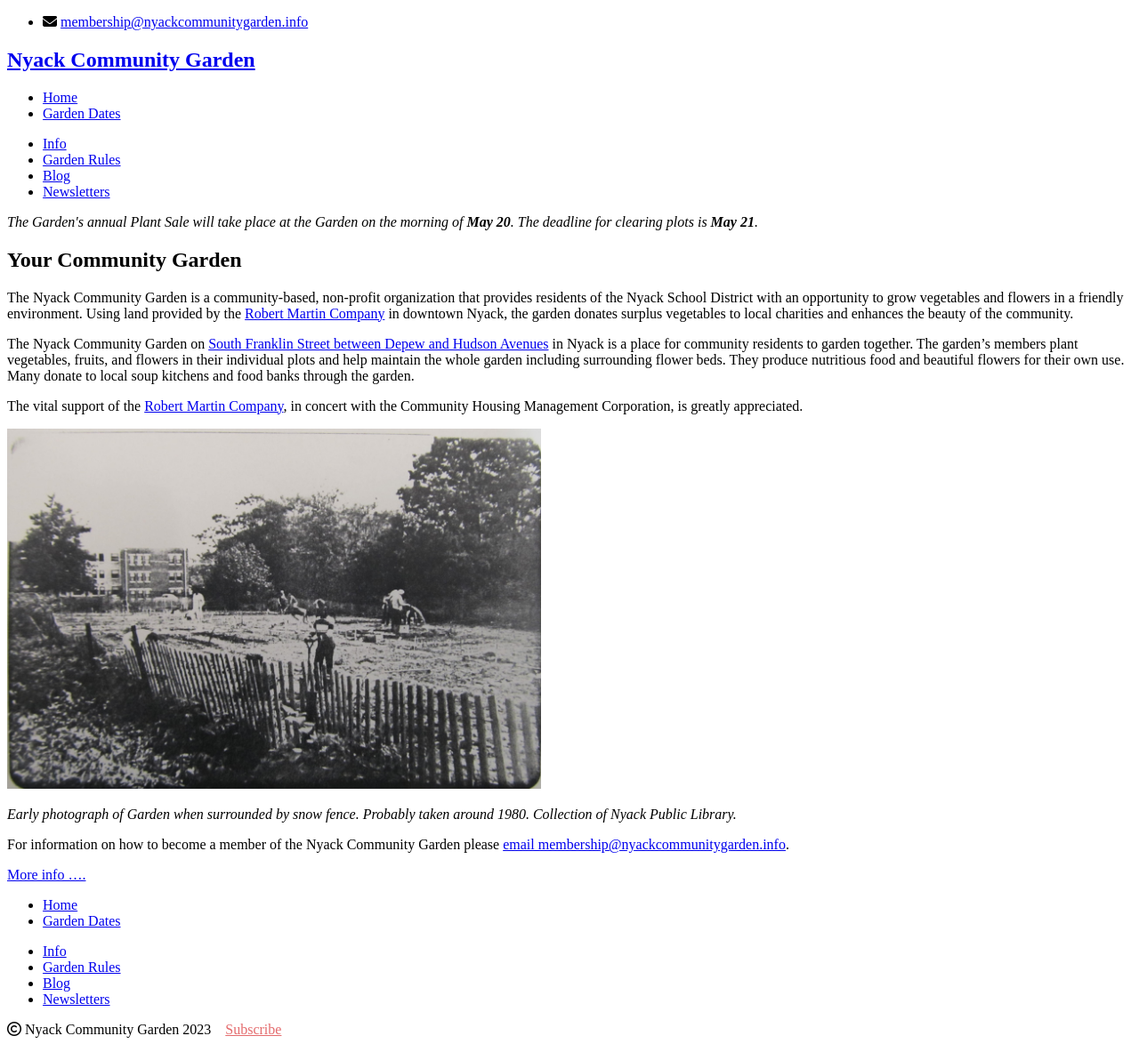
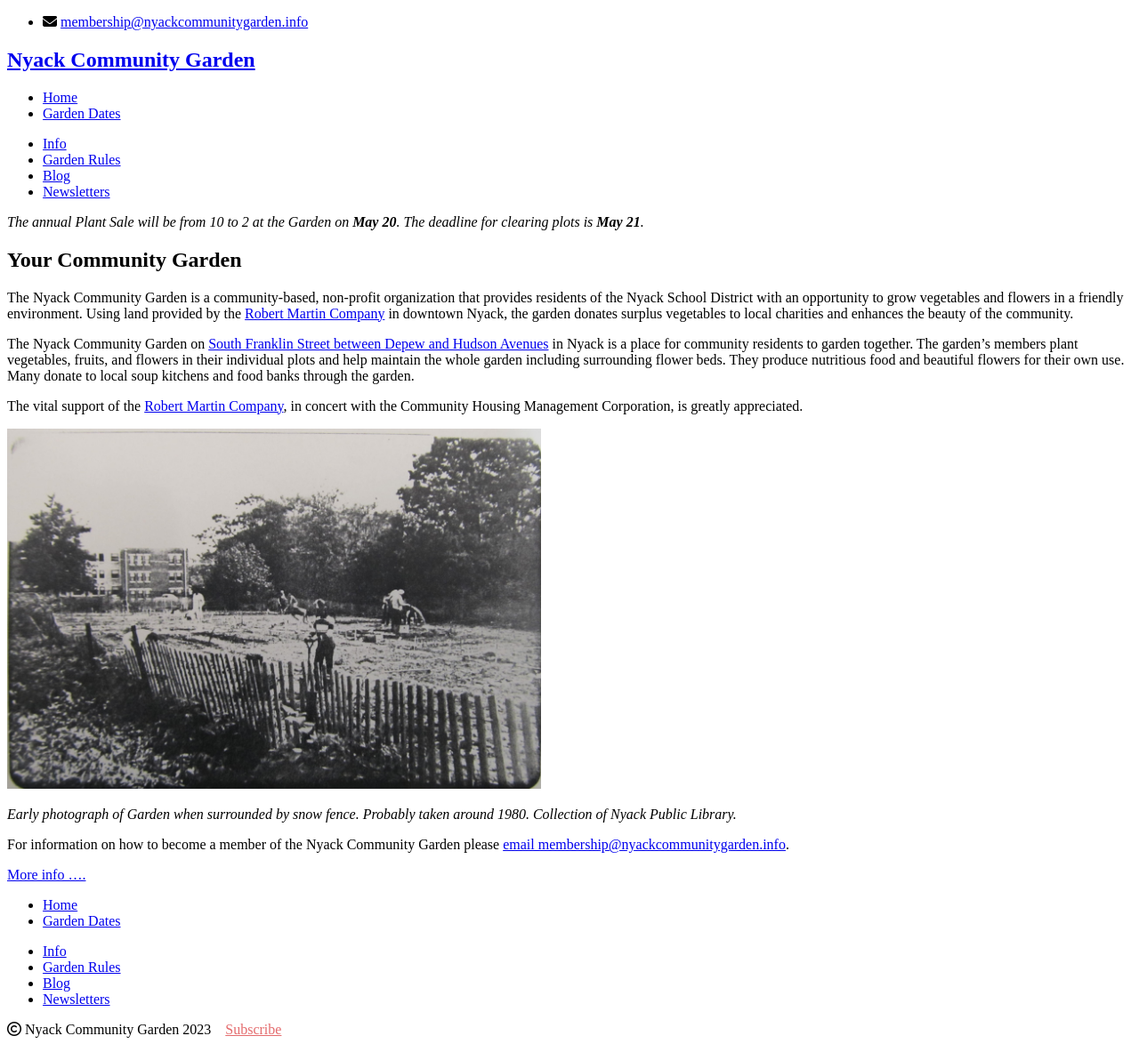
Before and after one commit to bosborne/nyackcommunitygarden, a Jekyll site: the page built from index.md, in a window 1280 px wide. Shown: the whole page at 89% size. Built offline with Jekyll 4.4.1, drawn with Linux system fonts in a browser that asks for light colours; nearby versions of some CDN libraries; library files that are not in the unit come from our copies.

Commit message:
Change dates

```diff
--- a/_layouts/default.html
+++ b/_layouts/default.html
@@ -22,7 +22,7 @@
       <div class="bannerbox">
         <p>
           <i>
-            The Garden's annual Plant Sale will take place at the Garden on the morning of <b>May 20</b>.
+            The annual Plant Sale will be from 10 to 2 at the Garden on <b>May 20</b>.
             The deadline for clearing plots is <b>May 21</b>.
           </i>
         </p>
```
